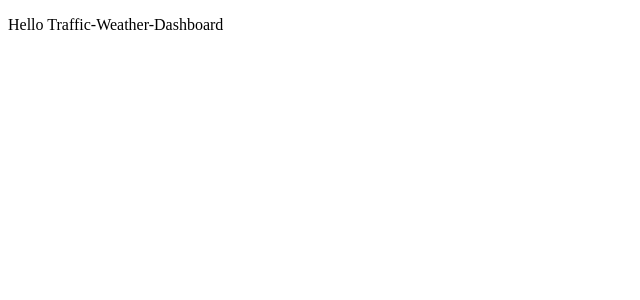
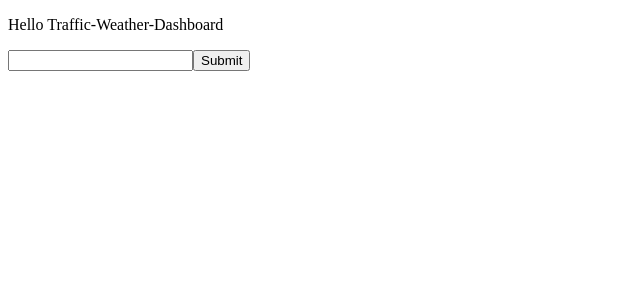
Before and after one commit to BadThad/Traffic-Weather-Dashboard, a React (Vite) app: page / in a window 1280 px wide. Shown: the top 300 px of the page, without its empty margins (0-640 px from the left). Built offline with nearby package versions, Linux system fonts and the light colour scheme.

Commit message:
input field complete

```diff
--- a/src/App.tsx
+++ b/src/App.tsx
@@ -1,11 +1,13 @@
 import './App.css'
+import InputField from './components/inputfield'
 
 function App() {
 
   return (
-    <>
+    <div>
       <p>Hello Traffic-Weather-Dashboard</p>
-    </>
+      <InputField/>
+    </div>
   )
 }
 
--- a/src/components/inputfield.tsx
+++ b/src/components/inputfield.tsx
@@ -1,7 +1,7 @@
 import React, { JSX, useState } from "react";
 
-function inputField(): JSX.Element {
-  const [address, setAdress] = useState<string>("");
+function InputField(): JSX.Element {
+  const [address, setAddress] = useState<string>("");
 
   const handleSubmit = (e: React.FormEvent<HTMLFormElement>) => {
     e.preventDefault();
@@ -21,7 +21,7 @@ function inputField(): JSX.Element {
           className="input-field"
           type="text"
           value={address}
-          onChange={(e) => setAdress(e.target.value)}
+          onChange={(e) => setAddress(e.target.value)}
         />
         <button className="submit-btn" type="submit">Submit</button>
       </form>
@@ -30,4 +30,4 @@ function inputField(): JSX.Element {
   );
 }
 
-export default inputField;
+export default InputField;
```
